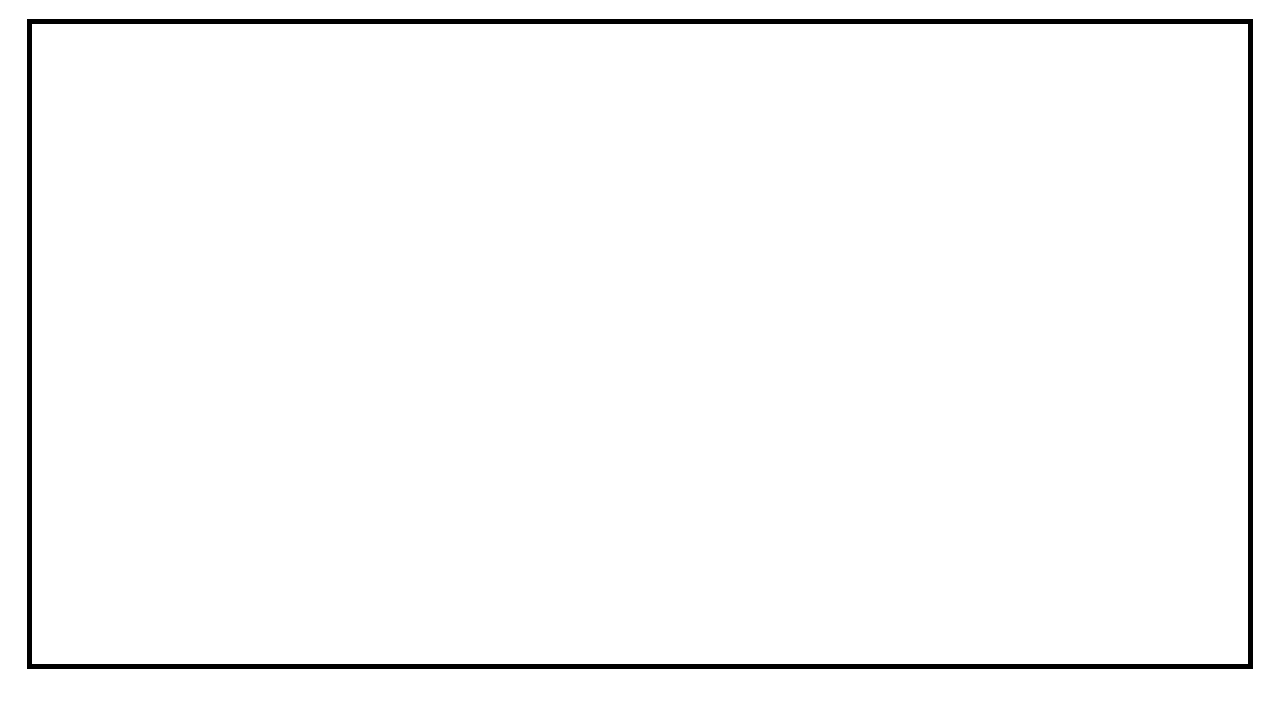
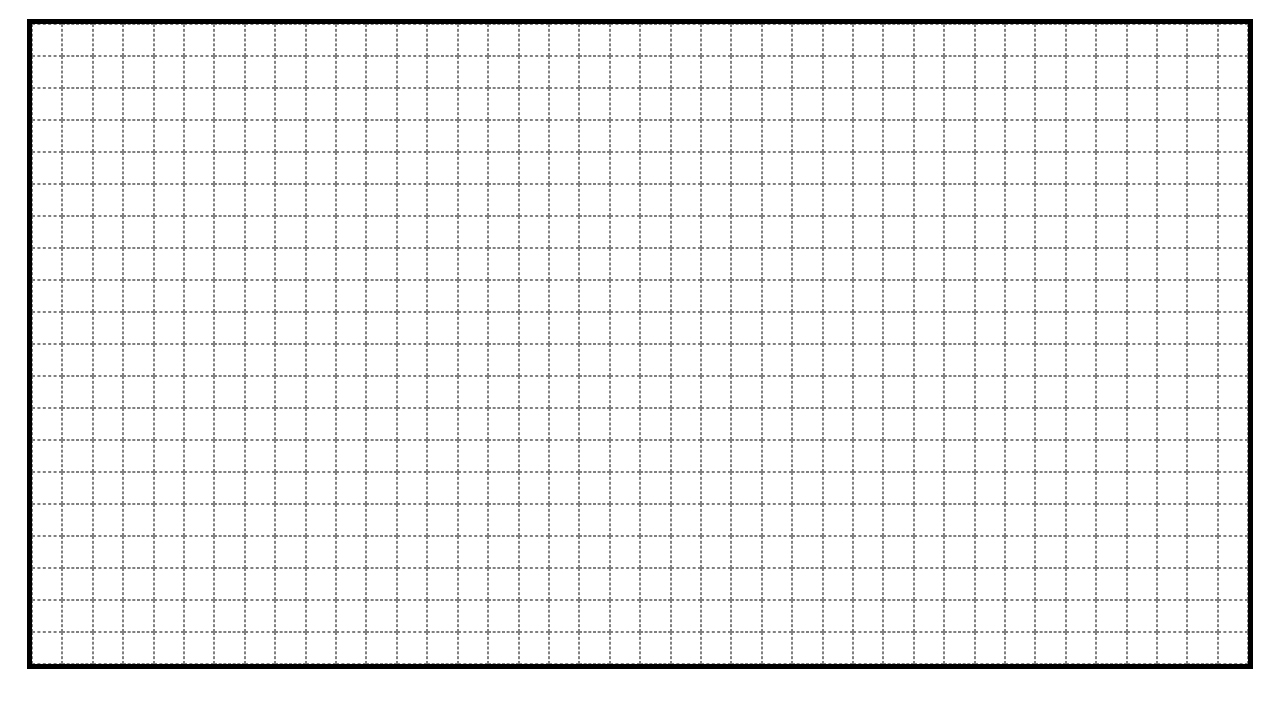
Before and after one commit to BenGardiner18/Etch-a-sktech, a plain HTML site: page index.html in a window 1280 px wide. Shown: the part 69-776 px from the top of the page. Drawn offline with Linux system fonts and the light colour scheme.

Commit message:
created grid and basic drawing

```diff
--- a/script.js
+++ b/script.js
@@ -2,21 +2,34 @@
 let width = 40;
 let height = 20;
 
+
+
+function createTable(width,height) {
+
+    // general board object
     const board = document.querySelector(".board");
     board.setAttribute(
         "stye",
         `display:grid; gap:5px; grid-template-columns:repeat(${width},1/${width}fr); grid-template-rows:repeat(${width},1/${width}fr`
     );
 
-for (let i = 1; i < width+1;i++) {
-    for (let j = 1; j < height+1; j ++) {
+
+    for (let i = 0; i < height; i ++) {
+        let row = document.createElement("div");
+        row.classList.add("row");
+        for (let j = 0; j < width; j++) {
             let square = document.createElement("div");
             square.classList.add("square");
-        board.appendChild(square);
 
-        square.setAttribute(
-            "style",
-            `grid-column:${i}/${i+1}; grid-row:${j}/${j+1}`
-        );
+            square.addEventListener("click", () => {
+                square.style.backgroundColor = "red";
+            })
+
+            row.append(square);
+
+        }
+        board.append(row);
     }
 }
+
+createTable(width,height);
--- a/style.css
+++ b/style.css
@@ -4,7 +4,9 @@
     width: 95vw;
     margin:0px;
 
-
+    display:flex;
+    flex-direction: column;
+    justify-content: space-between;
 }
 
 body {
@@ -13,8 +15,16 @@ body {
     align-items: center;
 }
 
+.row {
+    display:flex;
+    flex-direction: row;
+    justify-content: space-between;
+    flex-grow: 1;
+
+}
 
 .square {
-    background-color: "tan";
-    border:0px solid black;
+    border:0.1px dashed grey;
+    margin:0px;
+    flex-grow: 1;
 }
```
Lines whose indentation alone changed are shown as unchanged.
